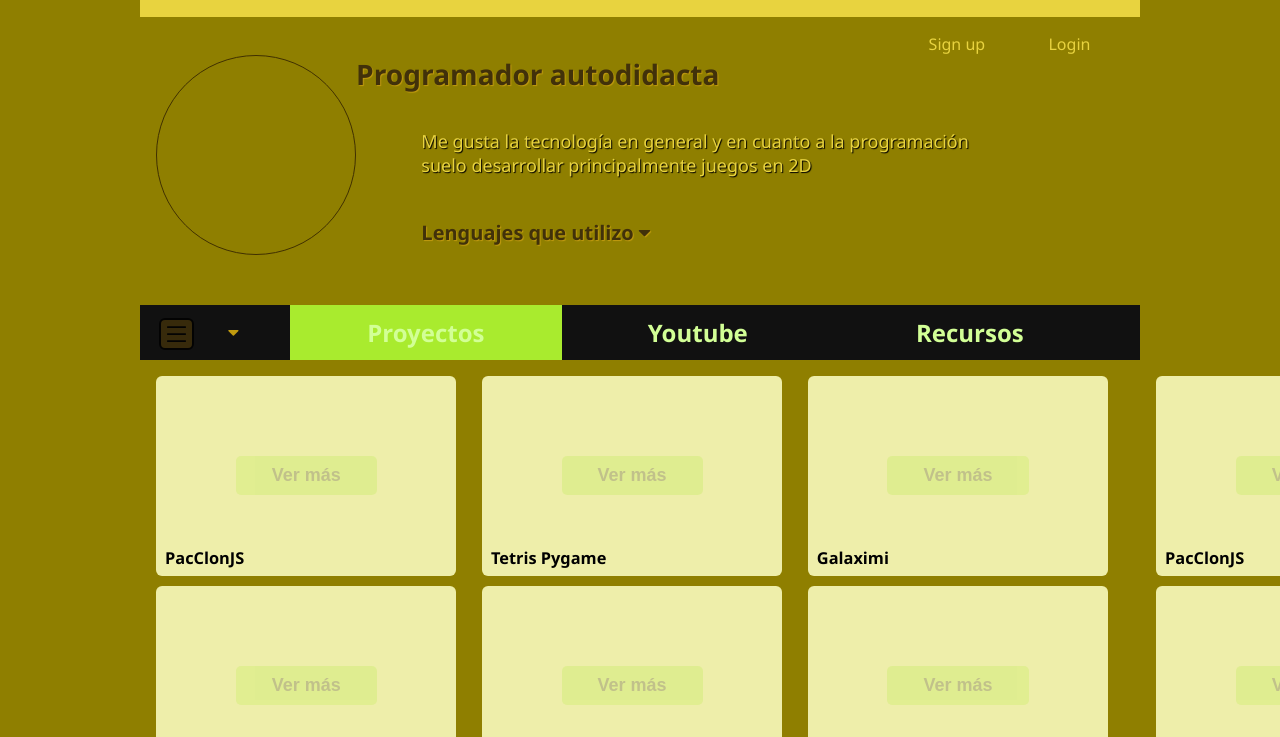
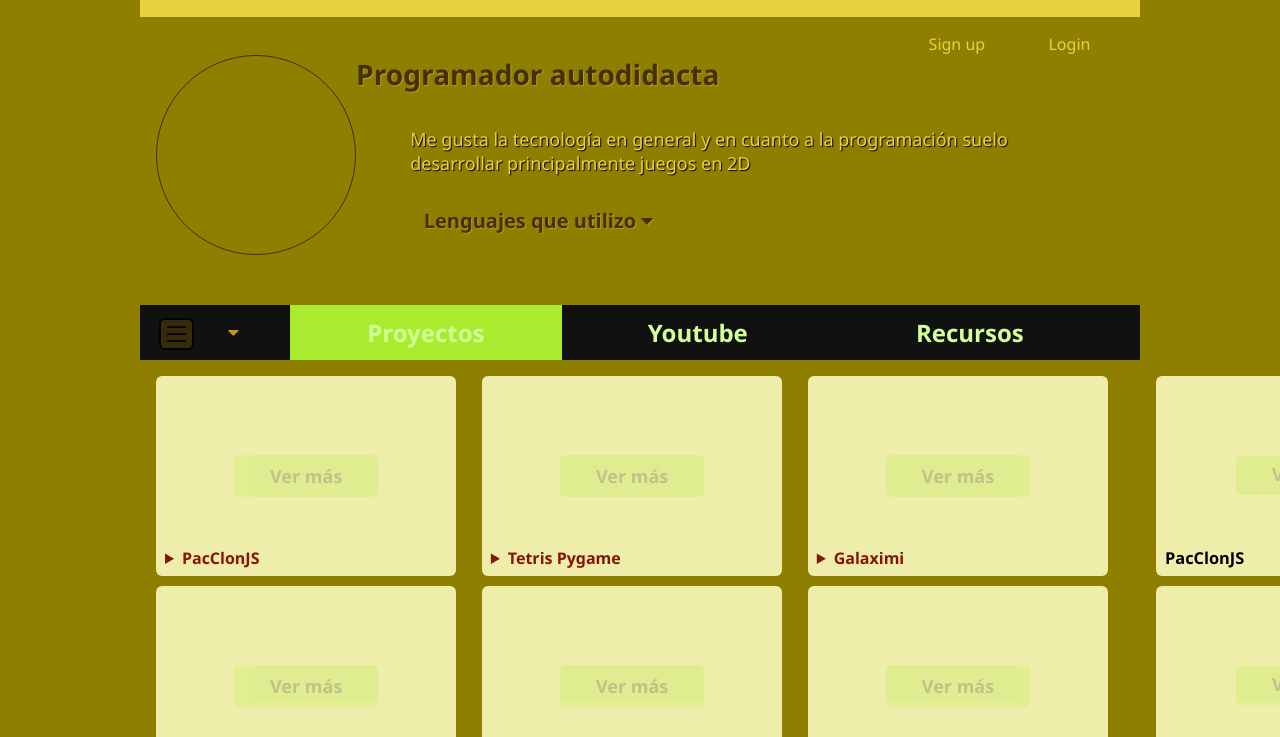
Before and after one commit to juan1639/juaneguia, a plain HTML site: page index.html in a window 1280 px wide. Shown: the part 63-800 px from the top of the page. Drawn offline with Linux system fonts and the light colour scheme.

Commit message:
agregadas descriptciones details

```diff
--- a/index.html
+++ b/index.html
@@ -41,6 +41,10 @@
 
     <section id="iconos__lenguajes">
       <article class="iconos-lenguajes">
+        <details>
+          <summary>click aqui</summary>
+          <p>Descripcion aqui.... bla bla bla bla bla bla...</p>
+        </details>
 
       </article>
     </section>
--- a/js/functions.js
+++ b/js/functions.js
@@ -40,7 +40,11 @@ function cambiar_pestana_navbarProyectos(ev, opcion) {
 
 // =================================================================================
 function ver_mas(ev) {
-    console.log(ev.target.id, 'ver mas');
+
+    const target = ev.target.id;
+    console.log(target, 'ver mas');
+
+    if (target === '#') console.log('####');
 }
 
 // =================================================================================
--- a/js/main.js
+++ b/js/main.js
@@ -41,19 +41,28 @@ const muestraResultados = (response) => {
 
     console.log(response);
 
+    let contador = 999;
+
     for (let i of response.proyectos) {
+
+        contador --;
 
         const url = i.url;
         const ghURL = i.githubURL;
         const img = i.imagen;
         const nombre = i.nombre;
+        const descripcion = i.descripcion;
+        const blank = '_blank';
 
         const tarjeta = document.createElement('div');
         tarjeta.setAttribute('class', 'tarjeta__proyecto');
+        tarjeta.style.zIndex = contador.toString();
         tarjeta.innerHTML = `
-            <figure class="contenedor__imagen-tarjeta" style="background:url(${img}); background-size:cover"></figure>
-            <div class="contenedor__titulo-tarjeta"><h3>${nombre}</h3></div>
-            <button type="button" class="boton__ver-tarjeta" id=${url}>Ver más</button>
+            <a class="contenedor__imagen-tarjeta" style="background:url(${img}); background-size:cover" href=${url} target=${blank}></a>
+            <div class="contenedor__titulo-tarjeta">
+            <details><summary>${nombre}</summary><p>${descripcion}</p></details>
+            </div>
+            <a class="boton__ver-tarjeta" id=${url} href=${url} target=${blank}>Ver más</a>
         `;
 
         settings.doms.contenedor_proyectos[0].appendChild(tarjeta);
--- a/json/proyectos.json
+++ b/json/proyectos.json
@@ -4,91 +4,106 @@
             "nombre": "PacClonJS",
             "imagen": "./img/miniatura_pacJon50x50.png",
             "githubURL": "https://github.com/juan1639/PacClonF",
-            "url": "https://juan1639.github.io/PacClonF"
+            "url": "https://juan1639.github.io/PacClonF",
+            "descripcion": "Recreación del juego clásico arcade Pacman programado en JavaScript vanilla, usando sólo la etiqueta canvas"
         },
         {
             "nombre": "Tetris Pygame",
             "imagen": "./img/miniatura_tetris_demo.png",
             "githubURL": "https://github.com/juan1639/TetrisPygame",
-            "url": "#"
+            "url": "#",
+            "descripcion": "Una versión del juego clásico Tetris hecha en python con la librería pygame"
         },
         {
             "nombre": "Galaximi",
             "imagen": "./img/miniatura_galaximi.png",
             "githubURL": "https://github.com/juan1639/Galaximi2",
-            "url": "https://juan1639.github.io/Galaximi2"
+            "url": "https://juan1639.github.io/Galaximi2",
+            "descripcion": "Recreación de un juego clásico tipo Galaxian, Space Invaders, etc. hecha en JavaScript vanilla, usando sólo la etiqueta canvas"
         },
         {
             "nombre": "JBlack Jack",
             "imagen": "./img/miniatura_bjj.png",
             "githubURL": "https://github.com/juan1639/JBlackJack",
-            "url": "https://juan1639.github.io/JBlackJack"
+            "url": "https://juan1639.github.io/JBlackJack",
+            "descripcion": "Un sencillo proyecto del juego de cartas Back-Jack en JS vanilla, usando sólo CSS"
         },
         {
             "nombre": "PacMan Pygame",
             "imagen": "./img/miniatura_pacman.png",
             "githubURL": "https://github.com/juan1639/pacman-python-pygame",
-            "url": "#"
+            "url": "#",
+            "descripcion": "Recreación del juego clásico Pacman en python con la librería pygame. En mi canal hay una serie de unos 20 vídeos acerca del proyecto"
         },
         {
             "nombre": "SnakeJS",
             "imagen": "./img/miniatura_snake.png",
             "githubURL": "https://github.com/juan1639/snake-responsive",
-            "url": "https://juan1639.github.io/snake-responsive"
+            "url": "https://juan1639.github.io/snake-responsive",
+            "descripcion": "Un pequeño proyecto en JavaScript, sólo usando CSS, del llamado juego de la serpiente, también conocido con otros nombres, como snake, viborita, etc..."
         },
         {
             "nombre": "Snake Java",
             "imagen": "./img/miniatura_snakeJava2.png",
             "githubURL": "https://github.com/juan1639/snakeJava",
-            "url": "#"
+            "url": "#",
+            "descripcion": "Un pequeño proyecto en Java, del llamado juego de la serpiente, también conocido con otros nombres, como snake, viborita, etc..."
         },
         {
             "nombre": "Tres Raya Java",
             "imagen": "./img/miniatura_java_3raya.png",
             "githubURL": "https://github.com/juan1639/TresRayaJava",
-            "url": "#"
+            "url": "#",
+            "descripcion": "Pequeño proyecto del juego 3 en Raya, programado en Java"
         },
         {
             "nombre": "DonkeyJon",
             "imagen": "./img/miniatura_DonkeyJon.png",
             "githubURL": "https://github.com/juan1639/DonkeyJon",
-            "url": "https://juan1639.github.io/DonkeyJon"
+            "url": "https://juan1639.github.io/DonkeyJon",
+            "descripcion": "Recreación de un juego de tipo plataformas verticales en JavaScript vanilla, usando sólo la etiqueta canvas"
         },
         {
             "nombre": "PacMan QB64",
             "imagen": "./img/miniatura_QBPac.png",
             "githubURL": "https://github.com/juan1639/pacmanQB64",
-            "url": "#"
+            "url": "#",
+            "descripcion": "Recreación juego clásico arcade Pacman, programado en lenguaje Basic QB64"
         },
         {
             "nombre": "RetroGG",
             "imagen": "./img/miniatura_retroaliens1.png",
             "githubURL": "https://github.com/juan1639/invaders",
-            "url": "#"
+            "url": "#",
+            "descripcion": "Recreación de un juego clásico tipo Galaxian, Space Invaders, etc. programado en lenguaje Basic QB64. En mi canal hay una serie de vídeos acerca de este proyecto"
         },
         {
             "nombre": "Curso Pygame",
             "imagen": "./img/miniatura_cursoPygame3.png",
             "githubURL": "https://github.com/juan1639/curso-pygame",
-            "url": "#"
+            "url": "#",
+            "descripcion": "Archivos pertenecientes a la serie de videos de mi canal del curso básico acerca de la librería pygame de python"
         },
         {
             "nombre": "TetrisJS Responsive",
             "imagen": "./img/miniatura_tetris2.png",
             "githubURL": "https://github.com/juan1639/Tetris",
-            "url": "https://juan1639.github.io/Tetris"
+            "url": "https://juan1639.github.io/Tetris",
+            "descripcion": "Recreación del juego clásico Tetris, programado en JavaScript vanilla, usando sólo la etiqueta canvas"
         },
         {
             "nombre": "Puzzle9 React",
             "imagen": "./img/miniatura_puzzReact.png",
             "githubURL": "https://github.com/juan1639/Puzzle9",
-            "url": "#"
+            "url": "#",
+            "descripcion": "Pequeño proyecto de un juego tipo Puzzle, programado en React"
         },
         {
             "nombre": "Paises del mundo",
             "imagen": "./img/miniatura_countries.png",
             "githubURL": "https://github.com/juan1639/Paises-mundo",
-            "url": "https://juan1639.github.io/Paises-mundo"
+            "url": "https://juan1639.github.io/Paises-mundo",
+            "descripcion": "Pequeño proyecto de un fecthing de datos de la API pública paises del mundo"
         }
     ]
 }
--- a/style.css
+++ b/style.css
@@ -64,6 +64,14 @@ ul li {
 .menu__hamburguesa:hover {
   cursor: pointer;
   transform: scale(1.3, 1.2);
+}
+
+.fa-caret-down:hover {
+  cursor: pointer;
+}
+
+.fa-caret-up:hover {
+  cursor: pointer;
 }
 
 .caret-abajo:hover {
@@ -159,7 +167,7 @@ ul li {
 }
 
 .info__Juan {
-  width: 75%;
+  width: 70%;
   max-width: 75%;
   min-width: 65%;
   height: 200px;
@@ -167,20 +175,21 @@ ul li {
   color: var(--color8);
   text-shadow: 1px 1px 1px var(--color5);
   background-color: transparent;
+  float: right;
 }
 
 .info__Juan p {
   font-size: 18px;
   color: var(--color4);
   text-shadow: 1px 1px 1px black;
-  margin: 5% 9%;
+  margin: 5% 2% 4% 8%;
 }
 
 #mis__lenguajes {
   font-size: 20px;
   font-weight: bold;
   color: var(--color8);
-  margin: 0 1% 5% 9%;
+  margin: 0 2% 5% 10%;
 }
 
 #caret__misLenguajes {
@@ -340,6 +349,22 @@ ul li {
   position: relative;
 }
 
+.contenedor__titulo-tarjeta summary {
+  font-weight: bold;
+  font-size: 16px;
+  color: rgb(133, 20, 5);
+}
+
+.contenedor__titulo-tarjeta p {
+  border-radius: 5px;
+  font-weight: 300;
+  font-size: 14px;
+  font-style: italic;
+  color: black;
+  background-color: var(--color1);
+  padding: 1em;
+}
+
 .boton__ver-tarjeta {
   border: none;
   border-radius: 5px;
@@ -360,12 +385,12 @@ ul li {
 }
 
 .boton__ver-tarjeta:hover {
-  transform: scale(1.5, 1.5);
+  transform: scale(1.7, 1.8);
   opacity: 1;
 }
 
 .boton__ver-tarjeta:active {
-    transform: scale(1.5, 1.5);
+    transform: scale(1.7, 1.8);
     opacity: 1;
 }
 
```
